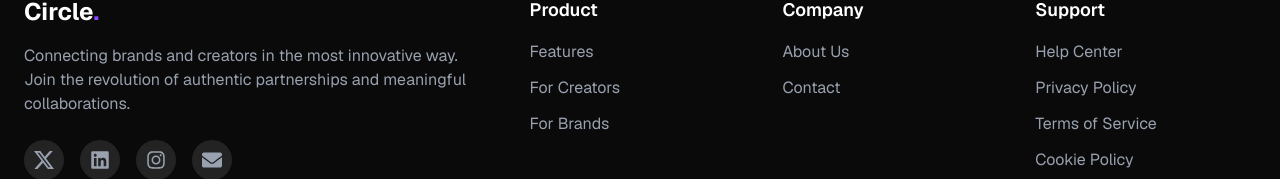
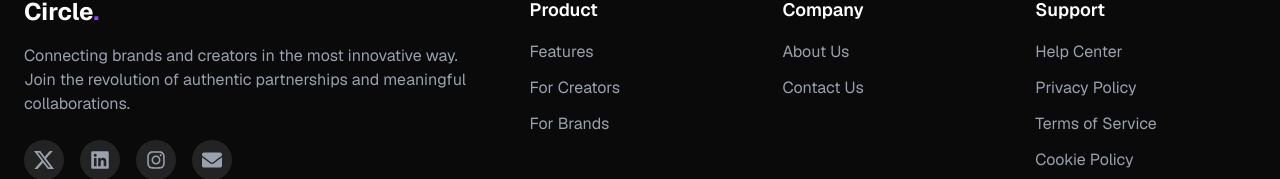
Before and after one commit to decodewithParth/circle-5, a Next.js app: page / in a window 1280 px wide. Shown: the part 3712-3891 px from the top of the page. Built offline with nearby package versions, Linux system fonts and the light colour scheme; no server answers; the database is empty.

Commit message:
changed "Contact" to "Contact Us" in footer section

```diff
--- a/src/component/footer-section.tsx
+++ b/src/component/footer-section.tsx
@@ -44,7 +44,7 @@ export const FooterSection = () => {
     ],
     company: [
       { name: "About Us", href: "/about" },
-      { name: "Contact", href: "#contact" },
+      { name: "Contact Us", href: "#contact" },
     ],
     support: [
       { name: "Help Center", href: "#help" },
```
